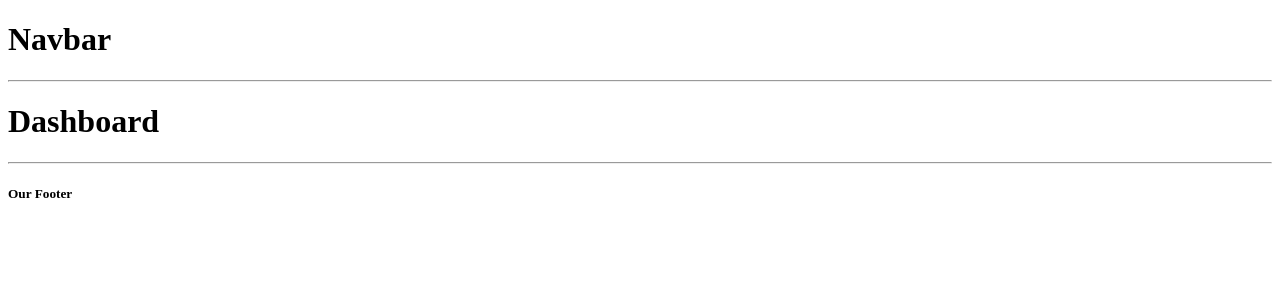
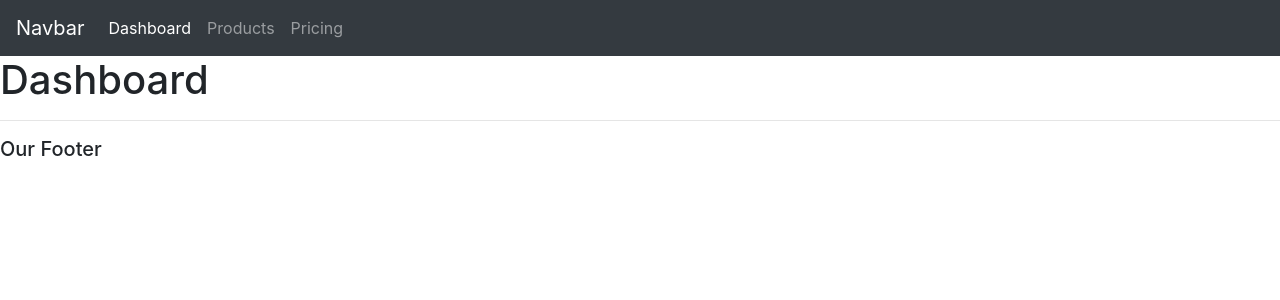
Before and after one commit to jerrywang2352/customer-management, a Django app: page / in a window 1280 px wide. Shown: the top 300 px of the page. Run offline with Django 3.2, Linux system fonts and the light colour scheme.

Commit message:
Create navbar template using bootstrap

```diff
--- a/management/accounts/templates/main.html
+++ b/management/accounts/templates/main.html
@@ -4,11 +4,14 @@
     <meta charset="UTF-8">
     <meta http-equiv="X-UA-Compatible" content="IE=edge">
     <meta name="viewport" content="width=device-width, initial-scale=1.0">
+    <link rel="stylesheet" href="https://cdn.jsdelivr.net/npm/bootstrap@4.3.1/dist/css/bootstrap.min.css" integrity="sha384-ggOyR0iXCbMQv3Xipma34MD+dH/1fQ784/j6cY/iJTQUOhcWr7x9JvoRxT2MZw1T" crossorigin="anonymous">
+    <script src="https://code.jquery.com/jquery-3.3.1.slim.min.js" integrity="sha384-q8i/X+965DzO0rT7abK41JStQIAqVgRVzpbzo5smXKp4YfRvH+8abtTE1Pi6jizo" crossorigin="anonymous" defer></script>
+    <script src="https://cdn.jsdelivr.net/npm/popper.js@1.14.7/dist/umd/popper.min.js" integrity="sha384-UO2eT0CpHqdSJQ6hJty5KVphtPhzWj9WO1clHTMGa3JDZwrnQq4sF86dIHNDz0W1" crossorigin="anonymous" defer></script>
+    <script src="https://cdn.jsdelivr.net/npm/bootstrap@4.3.1/dist/js/bootstrap.min.js" integrity="sha384-JjSmVgyd0p3pXB1rRibZUAYoIIy6OrQ6VrjIEaFf/nJGzIxFDsf4x0xIM+B07jRM" crossorigin="anonymous" defer></script>
     <title>Document</title>
 </head>
 <body>
-    <h1>Navbar</h1>
-    <hr>
+    {% include "navbar.html" %}
 
     {% block content %}
 
--- /dev/null
+++ b/management/accounts/templates/navbar.html
@@ -0,0 +1,19 @@
+<nav class="navbar navbar-expand-lg navbar-dark bg-dark">
+    <a class="navbar-brand" href="#">Navbar</a>
+    <button class="navbar-toggler" type="button" data-toggle="collapse" data-target="#navbarNav" aria-controls="navbarNav" aria-expanded="false" aria-label="Toggle navigation">
+      <span class="navbar-toggler-icon"></span>
+    </button>
+    <div class="collapse navbar-collapse" id="navbarNav">
+      <ul class="navbar-nav">
+        <li class="nav-item active">
+          <a class="nav-link" href="#">Dashboard<span class="sr-only">(current)</span></a>
+        </li>
+        <li class="nav-item">
+          <a class="nav-link" href="#">Products</a>
+        </li>
+        <li class="nav-item">
+          <a class="nav-link" href="#">Pricing</a>
+        </li>
+      </ul>
+    </div>
+</nav>
```
